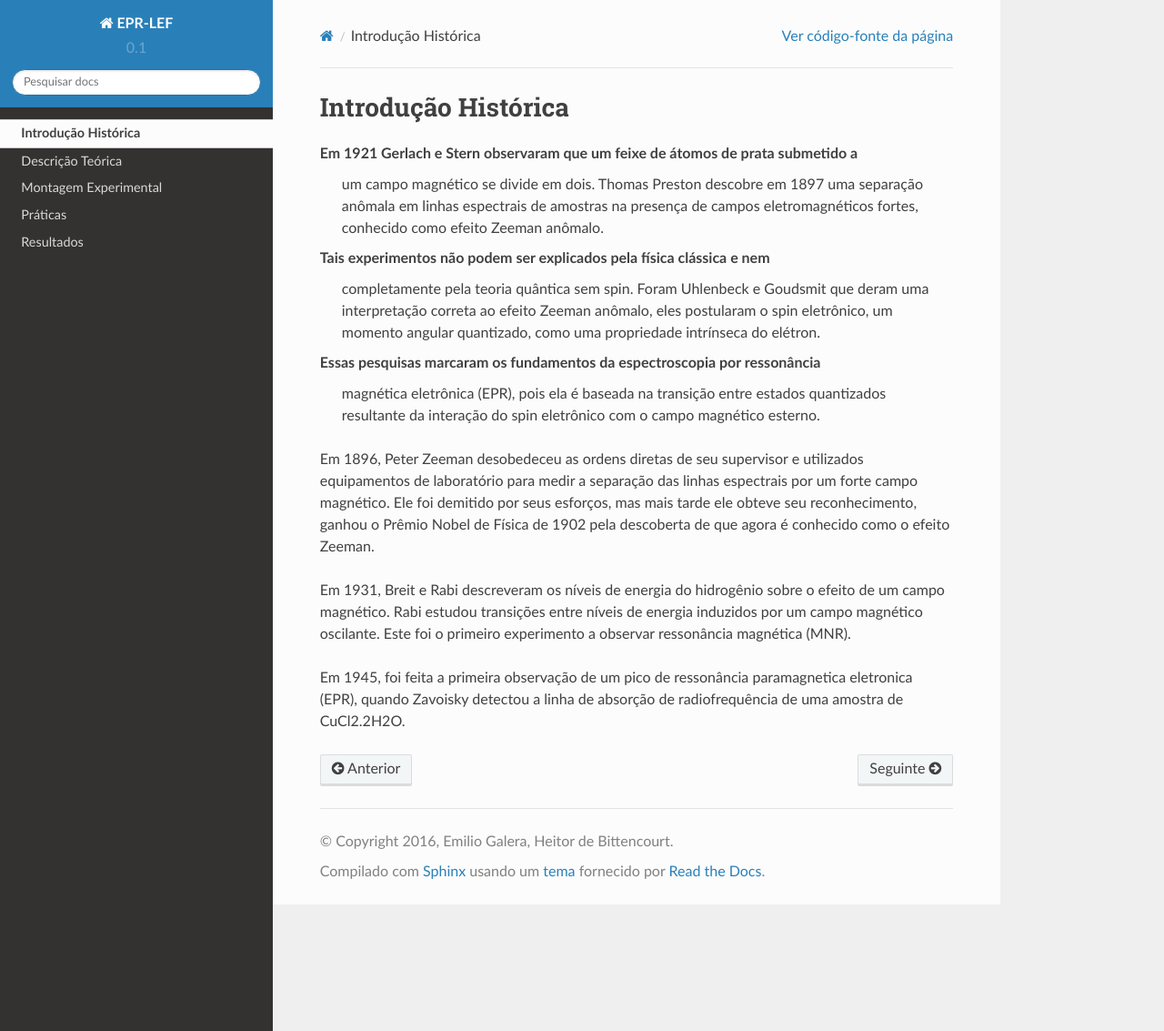
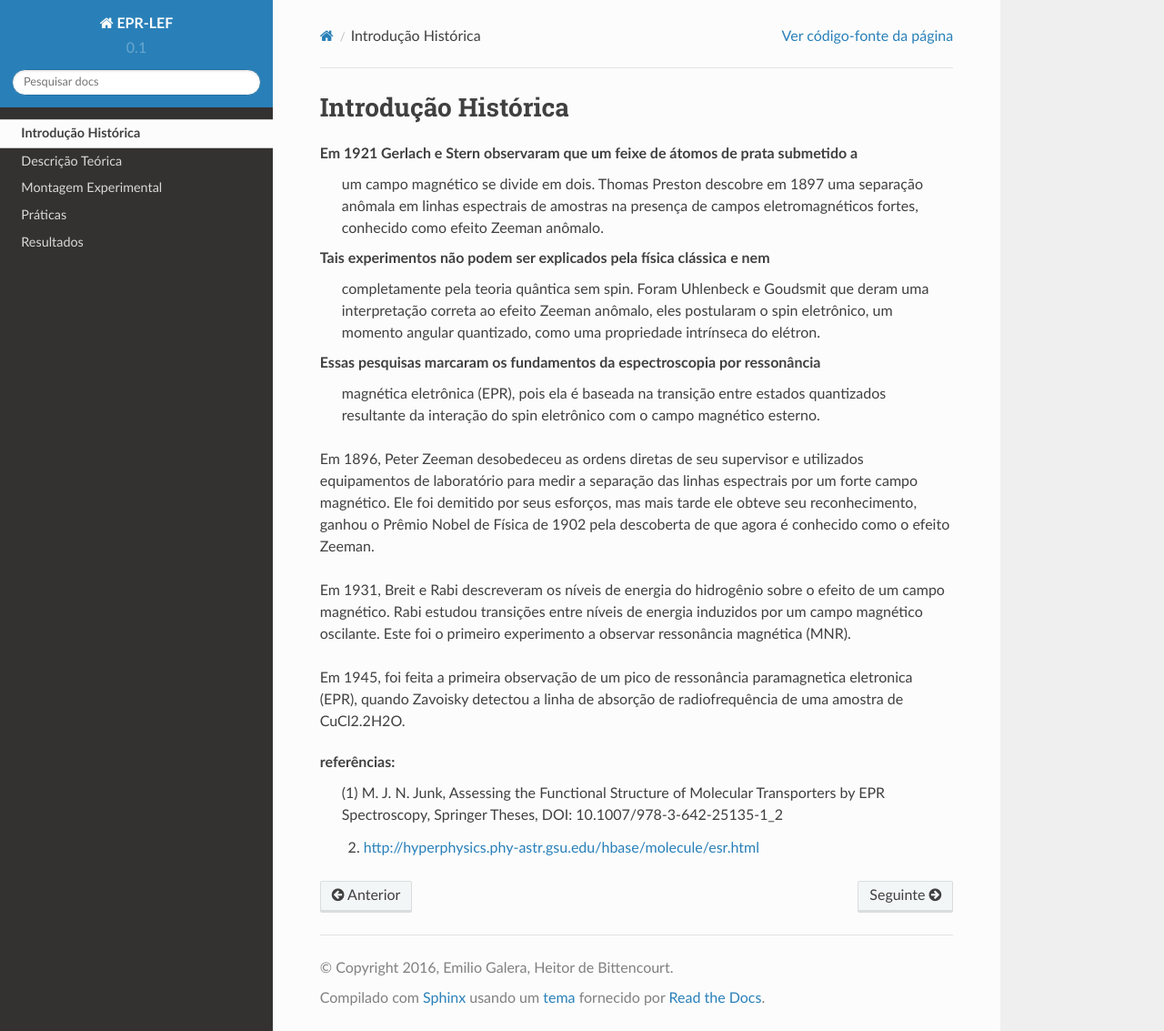
Before and after one commit to heitorPB/EPR-LEF, a Sphinx documentation site: the page built from doc/introducao.rst, in a window 1280 px wide and 1133 px high. Shown: the whole window at 91% size. Built offline with Sphinx 7.4.7 and the Read the Docs theme 2.0.0, drawn with Linux system fonts in a browser that asks for light colours.

Commit message:
com referencias, n sei onde coloca-las

```diff
--- a/doc/introducao.rst
+++ b/doc/introducao.rst
@@ -32,3 +32,10 @@ experimento a observar ressonância magnética (MNR).
 Em 1945, foi feita a primeira observação de um pico de ressonância
 paramagnetica eletronica (EPR), quando Zavoisky detectou a linha de absorção
 de radiofrequência de uma amostra de CuCl2.2H2O.
+
+referências:
+	(1) M. J. N. Junk, Assessing the Functional Structure of
+ 	Molecular Transporters by EPR Spectroscopy, Springer Theses,
+ 	DOI: 10.1007/978-3-642-25135-1_2
+
+	(2) http://hyperphysics.phy-astr.gsu.edu/hbase/molecule/esr.html
```
